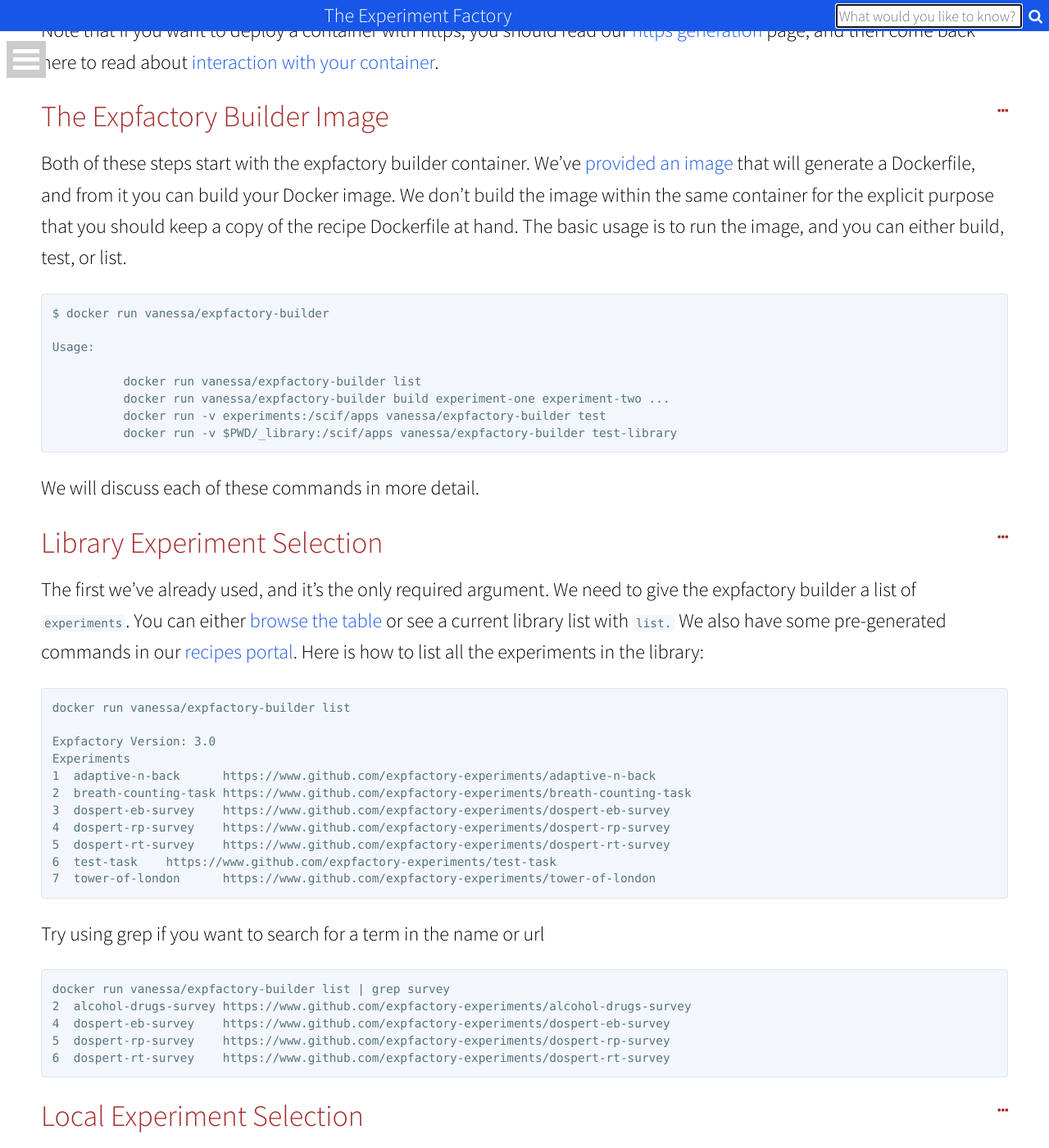
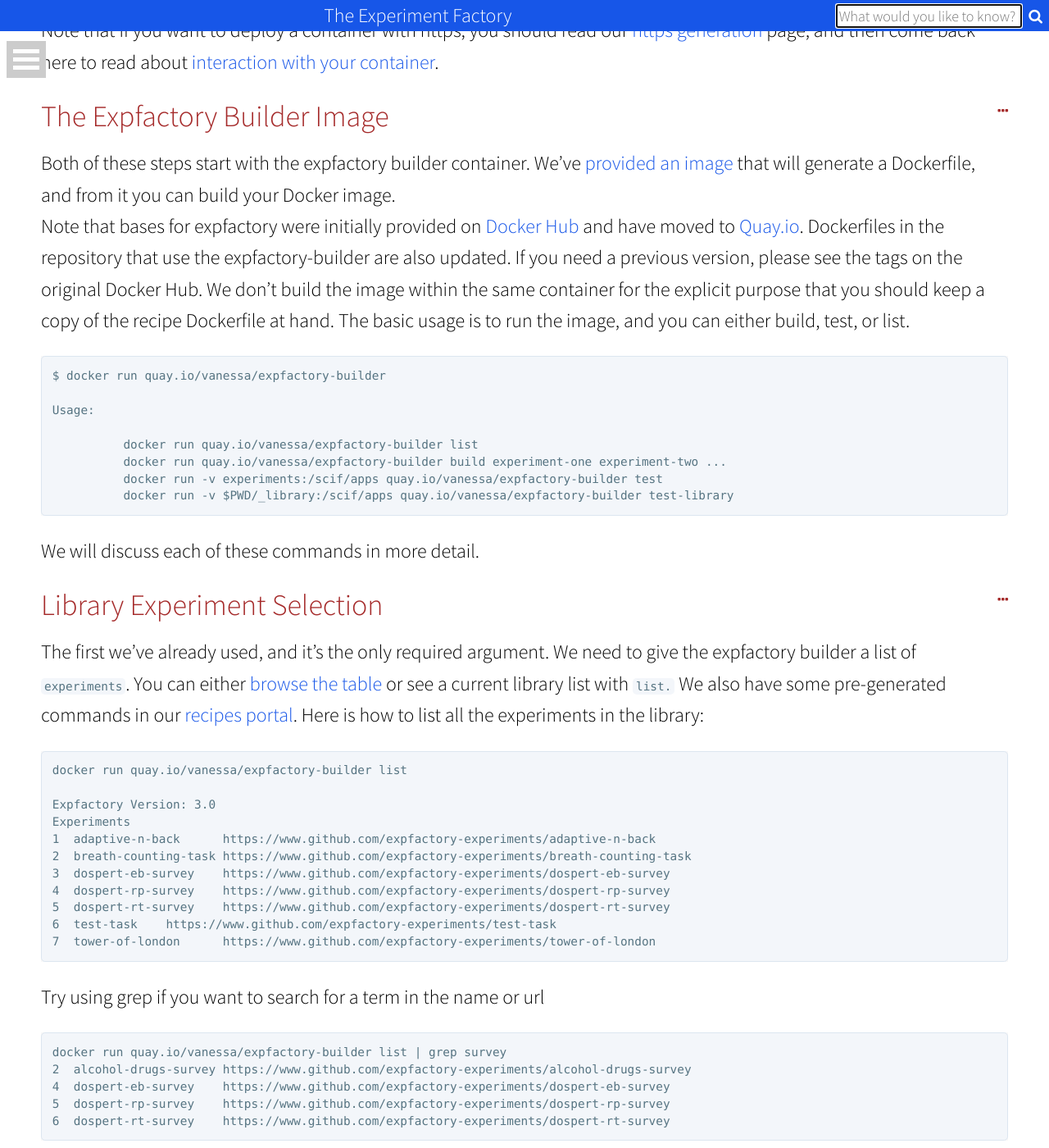
Before and after one commit to expfactory/expfactory.github.io, a Jekyll site: the page built from pages/1-generate.md, in a window 1280 px wide and 1400 px high, scrolled down 2517 px. Shown: the whole window at 82% size. Built offline with Jekyll 4.4.1, drawn with Linux system fonts in a browser that asks for light colours; nearby versions of some CDN libraries; some of the changed text lies outside the part shown.

Commit message:
updating links to quay.io
Signed-off-by: vsoch <vsochat@stanford.edu>

````diff
--- a/pages/1-generate.md
+++ b/pages/1-generate.md
@@ -30,13 +30,13 @@ cd /tmp/my-experiment
 What experiments do you want in your container? Let's see the ones that are available!
 
 ```
-docker run vanessa/expfactory-builder list
+docker run quay.io/vanessa/expfactory-builder list
 ```
 
 Cool, I like `digit-span`, `spatial-span`, `test-task`, and `tower-of-london`.
 
 ```
-docker run -v $PWD:/data vanessa/expfactory-builder build digit-span spatial-span tower-of-london test-task
+docker run -v $PWD:/data quay.io/vanessa/expfactory-builder build digit-span spatial-span tower-of-london test-task
 ```
 
 Let's build the container from the Dockerfile! We are going to name it `expfactory/experiments`
@@ -68,20 +68,20 @@ Note that if you want to deploy a container with https, you should read our [htt
 
 ## The Expfactory Builder Image
 Both of these steps start with the expfactory builder container.
-We've [provided an image](https://hub.docker.com/r/vanessa/expfactory-builder) that will generate a Dockerfile,
-and from it you can build your Docker image.  We don't build the image within the same
+We've [provided an image](https://hub.docker.com/r/quay.io/vanessa/expfactory-builder) that will generate a Dockerfile, and from it you can build your Docker image.
+Note that bases for expfactory were initially provided on [Docker Hub](https://hub.docker.com/r/vanessa/expfactory-builder/tags) and have moved to [Quay.io](https://quay.io/repository/vanessa/expfactory-builder?tab=tags). Dockerfiles in the repository that use the expfactory-builder are also updated. If you need a previous version, please see the tags on the original Docker Hub. We don't build the image within the same
 container for the explicit purpose that you should keep a copy of the recipe
 Dockerfile at hand. The basic usage is to run the image, and you can either build, test, or list.
 
 ```
-$ docker run vanessa/expfactory-builder
+$ docker run quay.io/vanessa/expfactory-builder
 
 Usage:
 
-          docker run vanessa/expfactory-builder list
-          docker run vanessa/expfactory-builder build experiment-one experiment-two ...
-          docker run -v experiments:/scif/apps vanessa/expfactory-builder test
-          docker run -v $PWD/_library:/scif/apps vanessa/expfactory-builder test-library
+          docker run quay.io/vanessa/expfactory-builder list
+          docker run quay.io/vanessa/expfactory-builder build experiment-one experiment-two ...
+          docker run -v experiments:/scif/apps quay.io/vanessa/expfactory-builder test
+          docker run -v $PWD/_library:/scif/apps quay.io/vanessa/expfactory-builder test-library
 ```
 
 We will discuss each of these commands in more detail.
@@ -94,7 +94,7 @@ We also have some pre-generated commands in our [recipes portal](/experiments/re
 Here is how to list all the experiments in the library:
 
 ```
-docker run vanessa/expfactory-builder list
+docker run quay.io/vanessa/expfactory-builder list
 
 Expfactory Version: 3.0
 Experiments
@@ -110,7 +110,7 @@ Experiments
 Try using grep if you want to search for a term in the name or url
 
 ```
-docker run vanessa/expfactory-builder list | grep survey
+docker run quay.io/vanessa/expfactory-builder list | grep survey
 2  alcohol-drugs-survey	https://www.github.com/expfactory-experiments/alcohol-drugs-survey
 4  dospert-eb-survey	https://www.github.com/expfactory-experiments/dospert-eb-survey
 5  dospert-rp-survey	https://www.github.com/expfactory-experiments/dospert-rp-survey
@@ -135,7 +135,7 @@ should not already contain a Dockerfile, and we recommend that you set this fold
 ```
 mkdir -p /tmp/my-experiment/data
 docker run -v /tmp/my-experiment:/data \
-              vanessa/expfactory-builder \
+              quay.io/vanessa/expfactory-builder \
               build tower-of-london
 
 Expfactory Version: 3.0
@@ -157,7 +157,7 @@ I would then mount the present working directory (`experiments`) to `/data` in t
 
 ```
 docker run -v $PWD:/data \
-              vanessa/expfactory-builder \
+              quay.io/vanessa/expfactory-builder \
               build test-task \
                     /data/test-task-two
 
@@ -202,7 +202,7 @@ The library install (top) clones from Github, and the local install adds the ent
 
 ```
 docker run -v /tmp/another_base:/data \
-              vanessa/expfactory-builder \
+              quay.io/vanessa/expfactory-builder \
               build test-task /data/test-task-two
 ```
 
@@ -453,7 +453,7 @@ You can also use the name.
 
 
 ## Adding Experiments
-While we encourage you to re-generate the file with the `vanessa/expfactory-builder` so generation of your
+While we encourage you to re-generate the file with the `quay.io/vanessa/expfactory-builder` so generation of your
 container is reproducible, it's possible to install experiments into your container after it's generated. You
 should only do this for development, as changes that you make to your container that are not recorded in the Dockerfile
 are not reproducible. Let's say that we have an experiment container that has one task, `tower-of-london`, and we want to install
@@ -525,7 +525,7 @@ docker restart 9e256e1b1473
 You then should have the new experiment installed in the container! Remember, you would want to go back and (properly) produce this:
 
 ```
-docker run -v $PWD:/data vanessa/expfactory-builder build digit-span test-task
+docker run -v $PWD:/data quay.io/vanessa/expfactory-builder build digit-span test-task
 ```
 
 If you have any questions about the above, or want more detail, please [get in touch](https://www.github.com/expfactory/issues) as I am looking to develop this.
````
Also changed, not shown: pages/1-generate-https.md (+4 -3 lines), pages/2-customize.md (+5 -3 lines), pages/5-contribute.md (+7 -6 lines).
